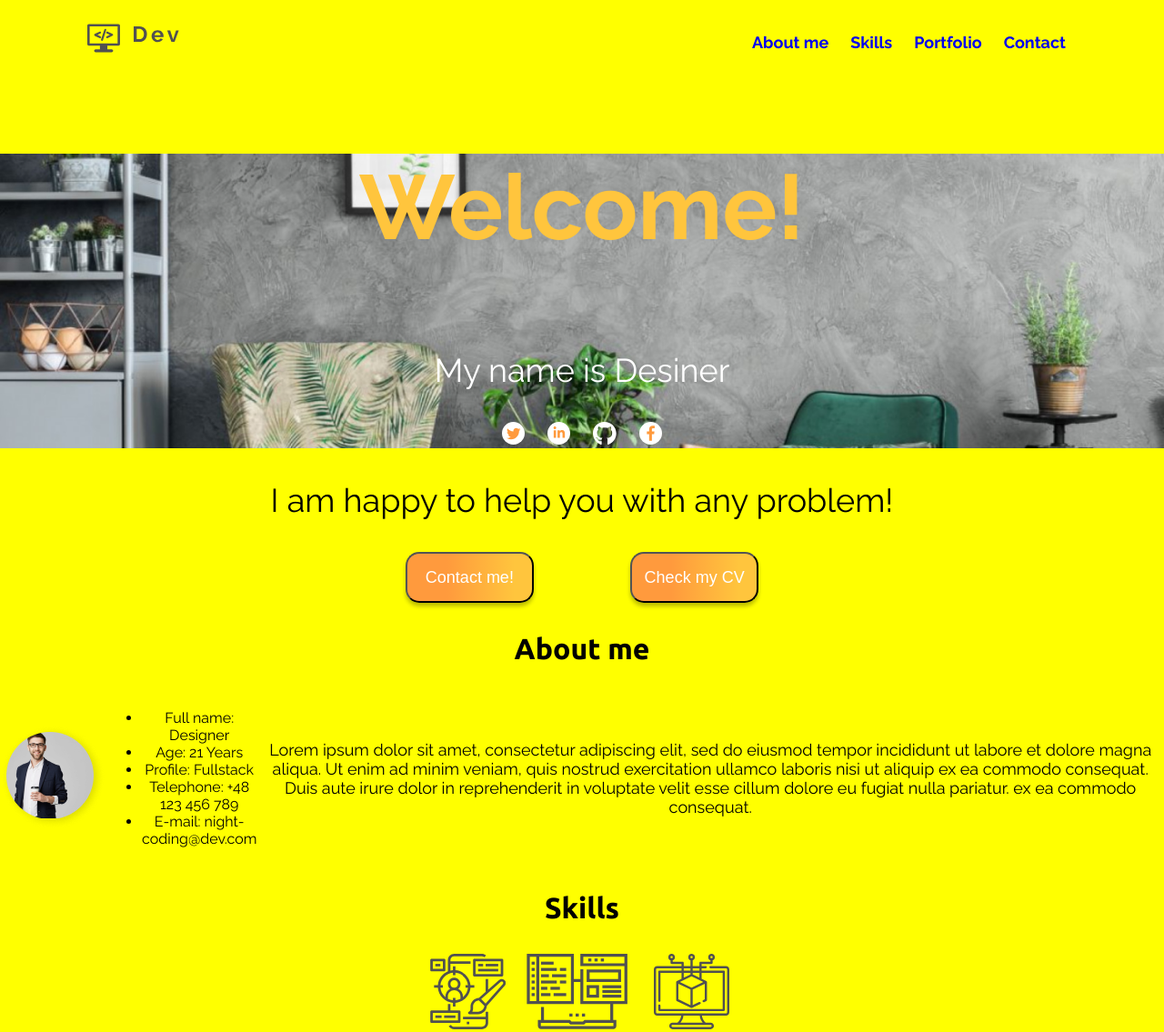
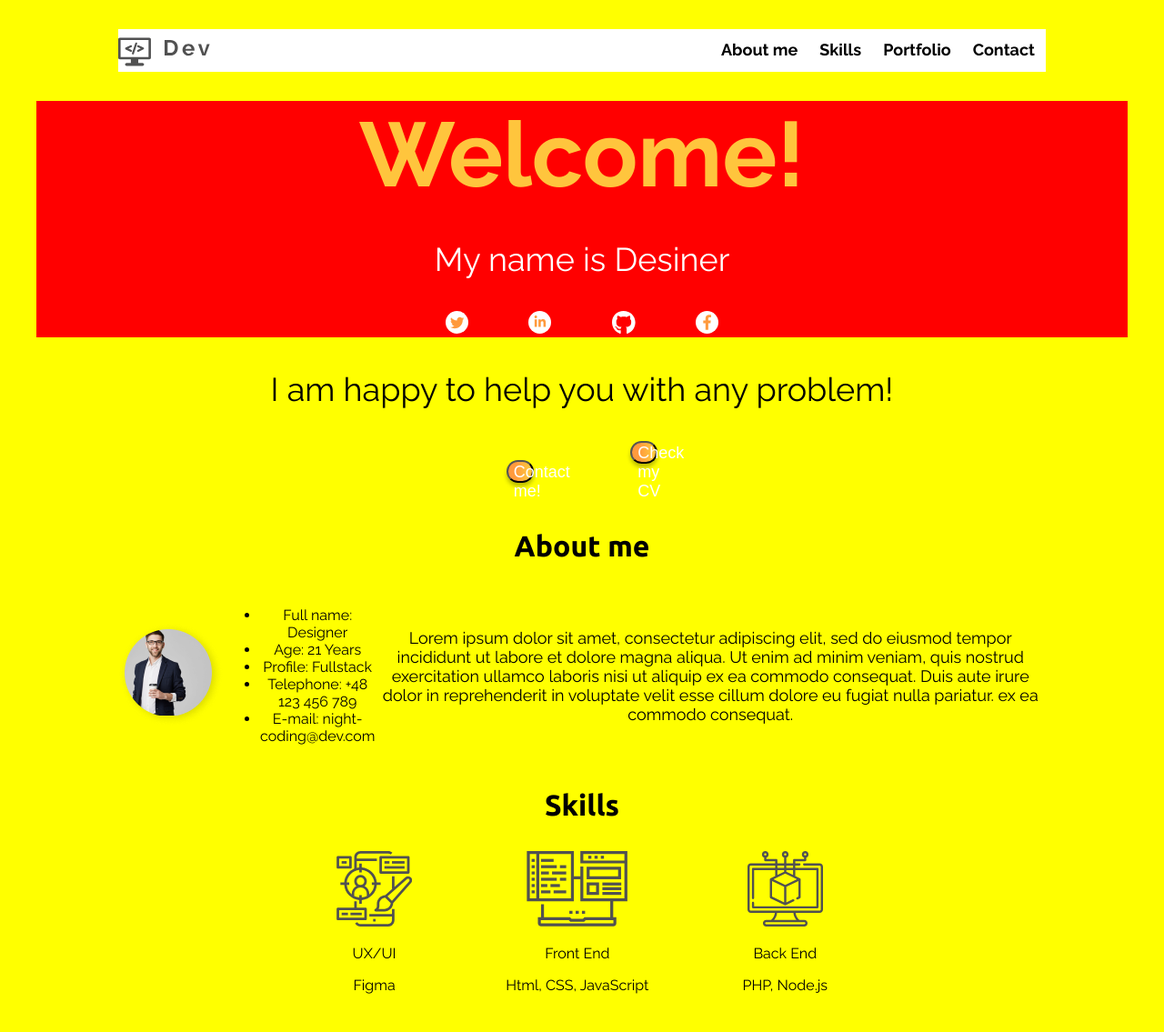
Before and after one commit to confesssa/Business-card, a plain HTML site: page index.html in a window 1280 px wide. Shown: the top 1135 px of the page at 91% size. Drawn offline with Linux system fonts and the light colour scheme.

Commit message:
fix: layout

```diff
--- a/index.html
+++ b/index.html
@@ -21,11 +21,19 @@
         </nav>
     </header>
     <section class="welcome">
-        <!-- <img class='welcome-photo' src="./Assets/images/cover photo.png" alt="">
-        <img class='welcome-layer' src="./Assets/images/cover layer.png" alt=""> -->
-        <p class='welcome-text-1'>Welcome!</p>
-        <p class='welcome-text-2'>My name is Desiner</p>
-        <img src="./Assets/images/social media.svg" alt="">
+        <!-- <img class='welcome-photo' src="./Assets/images/cover photo.png" alt=""> -->
+        <!-- <img class='welcome-layer' src="./Assets/images/cover layer.png" alt=""> -->
+        <div class='welcome-text'>
+            <p class='welcome-text-1'>Welcome!</p>
+            <p class='welcome-text-2'>My name is Desiner</p>
+            <div class='welcome-social-media'>
+                <a href="#"><img src="./Assets/images/Group 3.2.svg" alt=""></a>
+                <a href="#"><img src="./Assets/images/Group 2.4.svg" alt=""></a>
+                <a href="#"><img src="./Assets/images/Vector.svg" alt=""></a>
+                <a href="#"><img src="./Assets/images/Group 2.3.svg" alt=""></a>
+
+            </div>
+        </div>
     </section>
     <section class="chto-to">
         <p class='chto-to-text'>I am happy to help you with any problem!</p>
@@ -51,8 +59,8 @@
             <div><p class='about-me-text'>Lorem ipsum dolor sit amet, consectetur adipiscing elit, sed do eiusmod tempor incididunt ut labore et dolore magna aliqua. Ut enim ad minim veniam, quis nostrud exercitation ullamco laboris nisi ut aliquip ex ea commodo consequat. Duis aute irure dolor in reprehenderit in voluptate velit esse cillum dolore eu fugiat nulla pariatur. ex ea commodo consequat.</p></div>
         </div>
     </section>
-    <section>
-        <p id='skills' class='title'>Skills</p>
+    <section id='skills'>
+        <p class='title'>Skills</p>
         <div class='skills-data'>
             <div>
                 <img src="./Assets/images/icon_UxUi.svg" alt="">
--- a/style.css
+++ b/style.css
@@ -2,6 +2,7 @@
     --color: #FFC53D;
 }
 body {
+    max-width: 1200px;
     /* display: flex;
     justify-content: center; */
     text-align: center;
@@ -11,10 +12,14 @@ body {
     font-family: Raleway;
 }
 
-a:link,
 a:visited,
 a:active {
     text-decoration: none;
+}
+
+a:link {
+    text-decoration: none;
+    color: black;
 }
 
 a:hover {
@@ -22,33 +27,29 @@ color: var(--color) ;
 }
 
 
+
+
 /* HEADER */
 
 header {
     display: flex;
     justify-content: space-between;
-    margin: 3vh auto 0;
+    margin: 4vh auto 0;
     font-weight: bold;
     font-size: 18px;
     width: 85%;
+    background: white;
 }
 
 .logo {
-    /* display: block;
-    justify-content: center;
-    align-items: center; */
+    margin-top: 7px;
 }
 
 .logo:hover {
-    /* background: var(--color) ; */
-    width: 11vw;
-    height: 7vh;
-    font-size: 18px;
-    background: linear-gradient(270deg, #FFC53D 14%, #FF9A3D 68.5%);
-    box-sizing: border-box;
+    background: linear-gradient(270deg, var(--color) 14%, #FF9A3D 68.5%);
     box-shadow: 0px 4px 4px rgba(0, 0, 0, 0.25);
     border-radius: 15px;
-    margin: 0 4vw;
+
 }
 
 nav {
@@ -64,11 +65,17 @@ nav a {
 /* WELCOME */
 
 .welcome {
-    background-image: url(./Assets/images/cover\ photo.png), url(./Assets/images/cover\ layer.png);
-    background-repeat: no-repeat;
+    margin-top: 4vh;
+    /* position: relative;
+    z-index: 1;
+    /* background: url(./Assets/images/cover\ photo.png), url(./Assets/images/cover\ layer.png); */
+    /* background-repeat: no-repeat; */
+    /* background-origin: border-box; */
+    background: red;
+    /* background-position: 0% 0%, 100% 0%; */
+    /* margin: 0 auto; */
     /* background-size: contain; */
-    background-size: 100% auto;
-    margin: 4vh 0;
+    /* background-size: 100% auto; */
     /* margin-top: 4vh; */
     /* display: block; */
     /* background-image: url(./Assets/images/cover\ layer.png); */
@@ -78,10 +85,36 @@ nav a {
     width: 100%; */
 }
 
+.welcome-photo,
+.welcome-layer,
+.welcome-text {
+    /* position: absolute;
+    margin: 0 auto; */
+}
+
+/* .welcome-photo {
+    z-index: 5;
+} */
+
+.welcome-layer {
+    /* overflow: hidden; */
+    /* width: 80vw;
+    height: auto;
+    z-index: 10; */
+}
+
+.welcome-text {
+    display: flex;
+    flex-direction: column;
+    justify-content: space-between;
+    align-items: center;
+}
+
 .welcome-text-1 {
     font-size: 100px;
     font-weight: bold;
     color: var(--color) ;
+    margin: 0 auto;
     }
 
 .welcome-text-2 {
@@ -89,7 +122,17 @@ nav a {
     color: white;
 }
 
+.welcome-social-media {
+    display: flex;
+    justify-content: space-between;
+    width: 25%;
+}
+
 /* CHTO-TO */
+
+.chto-to {
+    z-index: 1;
+}
 
 .chto-to-text {
     font-weight: 400;
@@ -97,8 +140,8 @@ nav a {
 }
 
 .chto-to-button {
-width: 11vw;
-height: 7vh;
+width: 30px;
+height: 25px;
 color: white;
 font-size: 18px;
 background: linear-gradient(270deg, #FFC53D 14%, #FF9A3D 68.5%);
@@ -120,6 +163,9 @@ margin: 0 4vw;
     display: flex;
     justify-content: center;
     align-items: center;
+    width: 85%;
+    margin: 0 auto;
+    /* grid-template: 1fr 1fr 2fr; */
 }
 
 .about-me-text {
@@ -131,6 +177,8 @@ margin: 0 4vw;
 
 .skills-data {
     display: flex;
-    justify-content: center;
+    justify-content: space-between;
     align-items: center;
+    width: 45%;
+    margin: 0 auto;
 }
```
